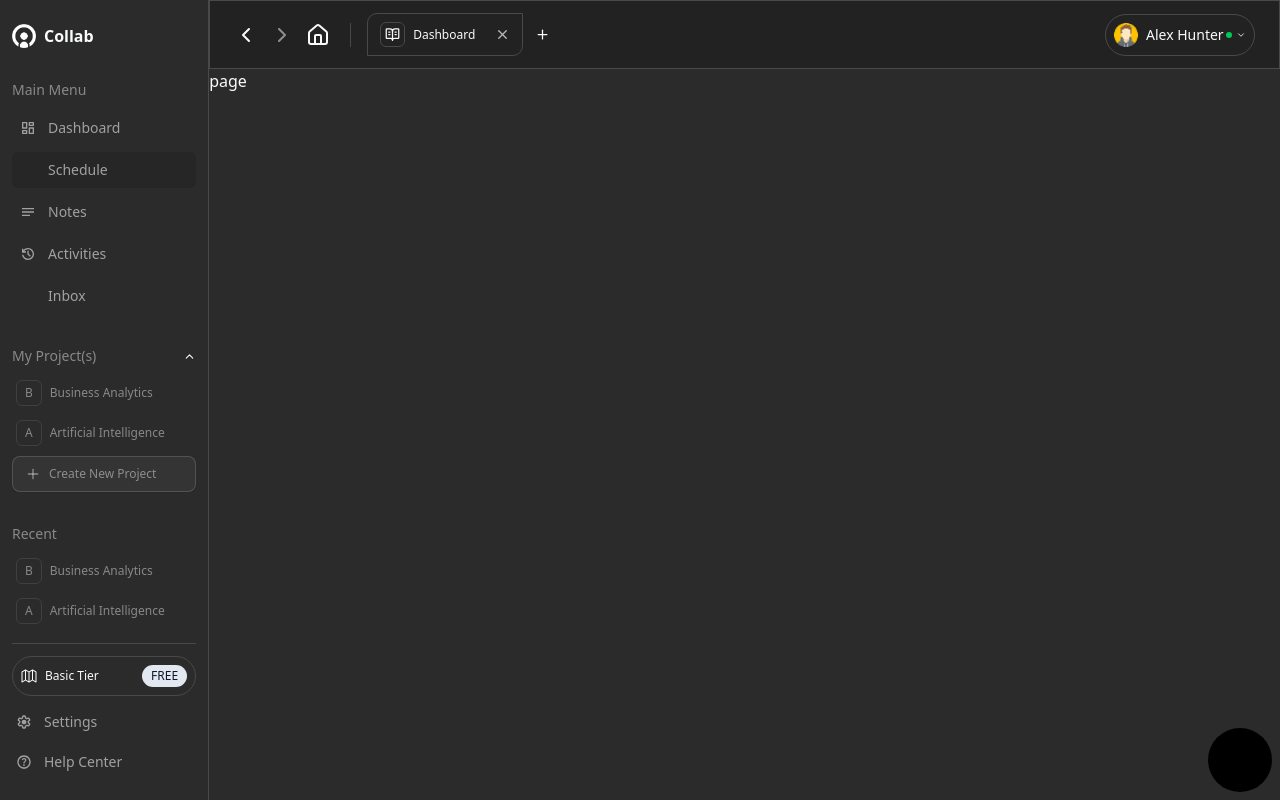
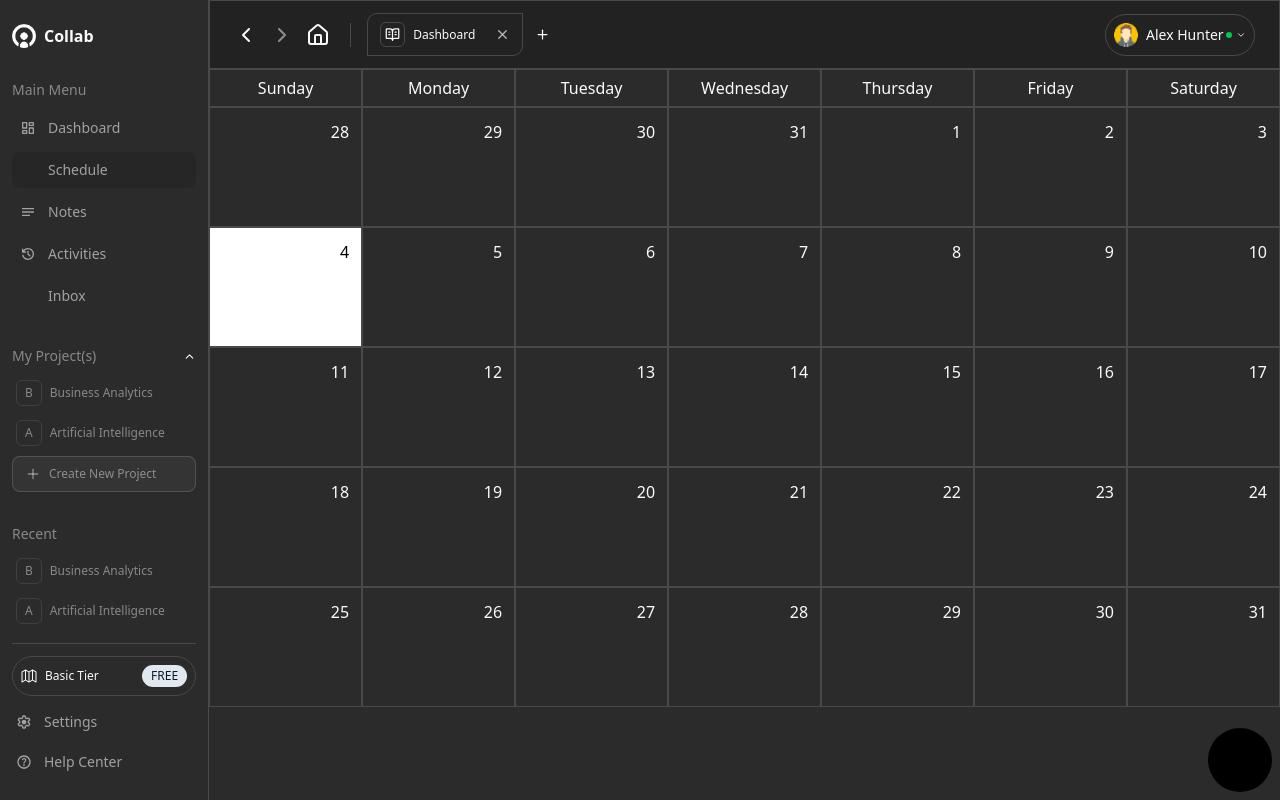
Before and after one commit to XoraForge/collab-web, a Next.js app: page /dashboard/schedule in a window 1280 px wide. Built offline with nearby package versions, Linux system fonts and the light colour scheme; some icons are missing.

Commit message:
feat: create calendar for scheduling

```diff
--- a/app/dashboard/schedule/page.tsx
+++ b/app/dashboard/schedule/page.tsx
@@ -1,3 +1,9 @@
+import Calendar from "@/components/schedule/Calendar";
+
 export default function page() {
-  return <div>page</div>;
+  return (
+    <div>
+      <Calendar />
+    </div>
+  );
 }
--- a/app/layout.tsx
+++ b/app/layout.tsx
@@ -1,6 +1,7 @@
 import type { Metadata } from "next";
 import { Open_Sans } from "next/font/google";
 import "./globals.css";
+import "@/lib/dayjs";
 import DialogLayout from "@/components/dialog/DialogLayout";
 import DialogContextProvider from "@/lib/DialogContext";
 import ProjectContextProvider from "@/lib/CurrentProjectContext";
--- a/components/common/sidenav-variants/ExpandedDoubleNav.tsx
+++ b/components/common/sidenav-variants/ExpandedDoubleNav.tsx
@@ -148,7 +148,7 @@ export default function ExpandedDoubleNav({
             handleExpandedToggle={handleExpandedTrue}
           />
           <NavigationLink
-            href={`/dashboard/project/${pageId}/activities`}
+            href={`/dashboard/project/${pageId}/schedules`}
             icon="grommet-icons:schedule-new"
             title="Schedules"
             isExpanded={false}
--- /dev/null
+++ b/components/schedule/Calendar.tsx
@@ -0,0 +1,63 @@
+"use client";
+
+import dayjs from "@/lib/dayjs";
+import { useMemo, useState } from "react";
+
+export default function Calendar() {
+  const [calendar, setCalendar] = useState(dayjs());
+
+  const month = useMemo(() => {
+    const startOf = calendar.startOf("month");
+    const endOf = calendar.endOf("month");
+
+    const startDate = startOf.startOf("week");
+    const endDate = endOf.endOf("week");
+
+    const currentMonth = [];
+    let date = startDate;
+
+    while (date.isSameOrBefore(endDate, "day")) {
+      currentMonth.push(date);
+      date = date.add(1, "day");
+    }
+
+    return currentMonth;
+  }, [calendar]);
+
+  return (
+    <div className="flex flex-col">
+      <div className="grid grid-cols-7">
+        {[
+          "Sunday",
+          "Monday",
+          "Tuesday",
+          "Wednesday",
+          "Thursday",
+          "Friday",
+          "Saturday",
+        ].map((day) => (
+          <div
+            key={day}
+            className="border py-1.5 flex items-center justify-center"
+          >
+            {day}
+          </div>
+        ))}
+      </div>
+      <div className="grid grid-cols-7 auto-rows-[120px]">
+        {month.map((date) => {
+          return (
+            <div
+              key={date.toString()}
+              className={`border p-3 flex justify-end ${
+                date.isSame(dayjs(), "day") && "bg-white text-black"
+              }`}
+            >
+              {date.date()}
+            </div>
+          );
+        })}
+      </div>
+    </div>
+  );
+}
--- /dev/null
+++ b/lib/dayjs.ts
@@ -0,0 +1,12 @@
+import dayjs from "dayjs";
+import isSameOrAfter from "dayjs/plugin/isSameOrAfter.js";
+import isSameOrBefore from "dayjs/plugin/isSameOrBefore.js";
+import timezone from "dayjs/plugin/timezone.js";
+import utc from "dayjs/plugin/utc.js";
+
+dayjs.extend(isSameOrAfter);
+dayjs.extend(isSameOrBefore);
+dayjs.extend(timezone);
+dayjs.extend(utc);
+
+export default dayjs;
--- a/package.json
+++ b/package.json
@@ -21,11 +21,12 @@
     "class-variance-authority": "^0.7.1",
     "clsx": "^2.1.1",
     "date-fns": "^4.1.0",
+    "dayjs": "^1.11.19",
     "lucide-react": "^0.555.0",
     "next": "^16.1.1",
     "react": "19.2.0",
+    "react-day-picker": "^9.12.0",
     "react-dom": "19.2.0",
-    "react-day-picker": "^9.12.0",
     "react-easy-crop": "^5.5.6",
     "tailwind-merge": "^3.4.0"
   },
```
Also changed, not shown: 1 other file (tests, documents, lock files or other folders).
